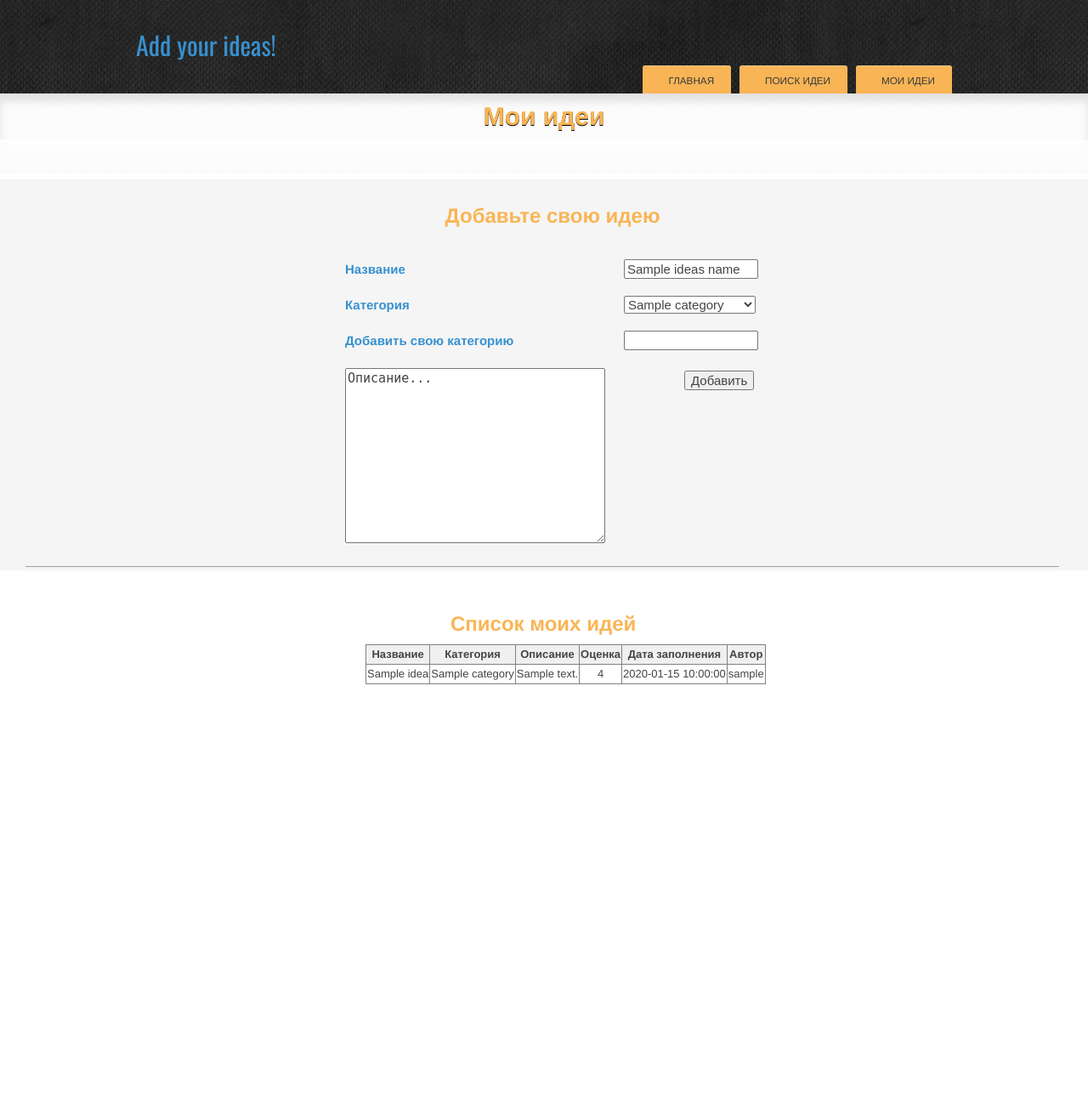
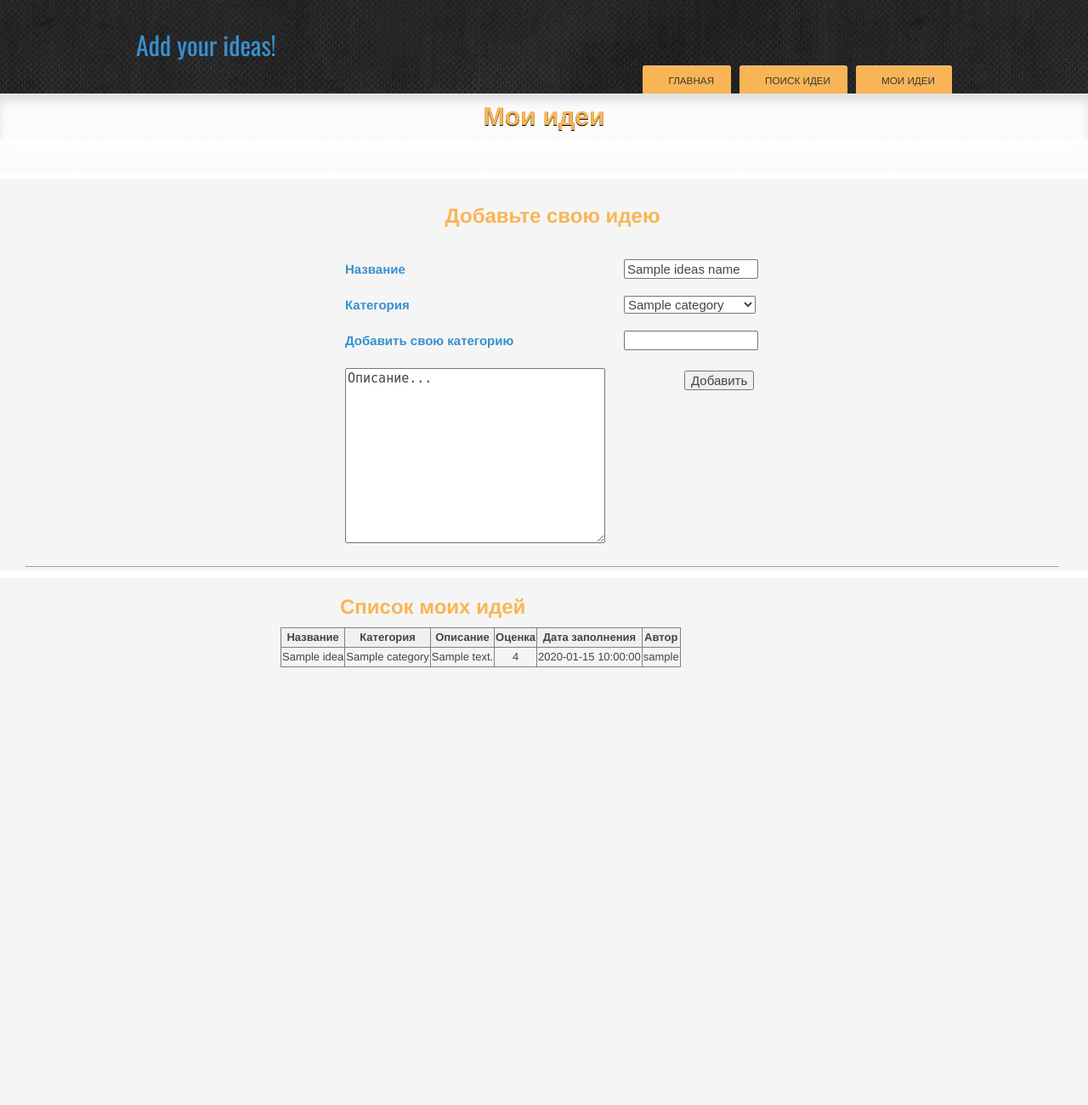
Before and after one commit to iitwebdev/L-and-L, a Python web app: template MyProject1/myproject1/templates/user.jinja2 in a window 1280 px wide; the page is wider, and only the part inside the window is pictured. Shown: the top 1300 px of that part at 85% size. Run offline with Jinja, Linux system fonts and the light colour scheme; the template is opened without the code that fills it: most values are stand-ins (such as "Sample title", 1, 10 or a date in 2020); some libraries are stand-ins or nearby versions; some web fonts are replaced.

Commit message:
user.jinja2

```diff
--- a/MyProject1/myproject1/static/main.css
+++ b/MyProject1/myproject1/static/main.css
@@ -353,10 +353,10 @@ section[role=userInfo] {
 
 .ideasList{
     position: absolute;
-    top: 700px;
-    left: 400px;
-    height: 400px;
-    width: 1285px;
+    top: 680px;
+    height: 300%;
+    width: 100%;
+    background-color: #f5f5f5;
 }
 
 .search{
@@ -369,6 +369,12 @@ aside [role="complementary1"]{
     margin-left: 500px;
 
 }
+
+.message {
+    position: absolute;
+    left: ;
+}
+
 .clear {
     clear: left;
 }
--- a/MyProject1/myproject1/templates/user.jinja2
+++ b/MyProject1/myproject1/templates/user.jinja2
@@ -10,6 +10,7 @@
         <form method="POST">
         <div class="rightInfo">
             <p class="orange_font">Добавьте свою идею</p>
+        <p class="message">
             {% if messages is defined %}
                 {% for message in messages %}
                     <p>
@@ -17,6 +18,8 @@
                     </p>
                 {% endfor %}
             {% endif %}
+        </p>
+
 
             <div style="height: 5px"></div>
 
@@ -60,8 +63,8 @@
 
 
     <div class = "ideasList">
-        <span class="orange_font" style="position: relative; left: 130px; top: 20px;"> Список моих идей </span>
-    {% include "ideasTable.jinja2" %}
+        <span class="orange_font" style="position: relative; left: 400px; top: 20px;"> Список моих идей </span>
+        <div style="position: relative; left: 300px">{% include "ideasTable.jinja2" %}</div>
     </div>
 
     <div class="gap" style="height: 100px"></div>
```
Also changed, not shown: MyProject1/MyProject1.sqlite.
